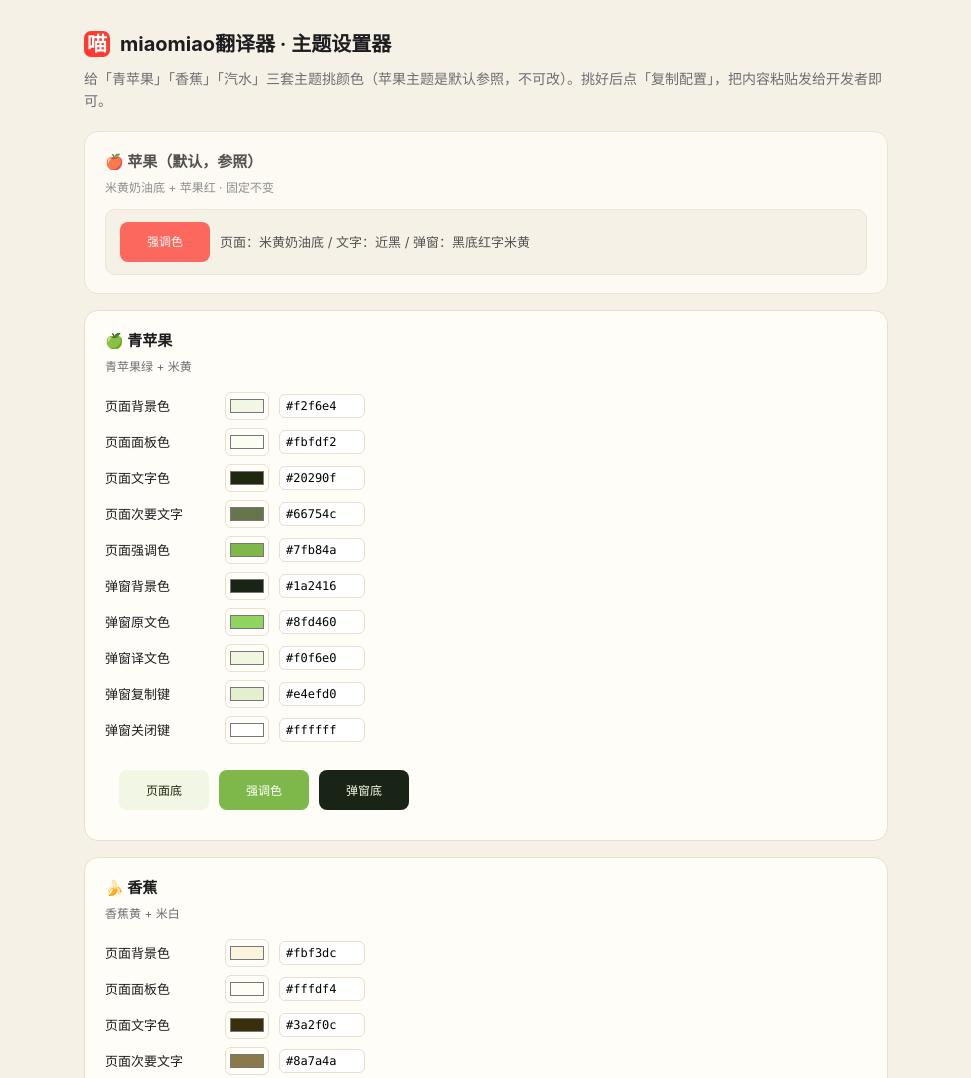
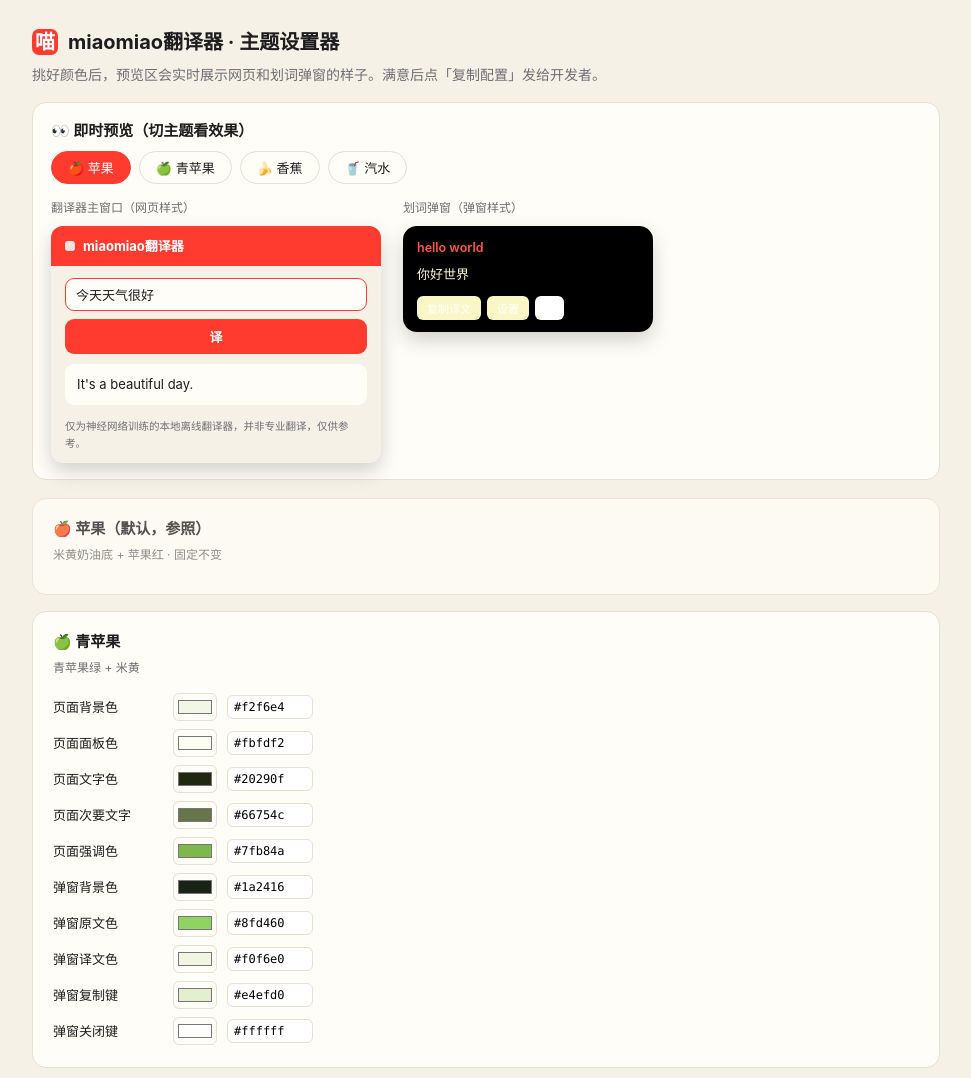
Before and after one commit to MengDi-web/offline-translator, a website: page 主题设置器.html in a window 1280 px wide. Shown: the top 1078 px of the page, without its empty margins (154-1125 px from the left). Drawn offline with Linux system fonts and the light colour scheme.

Commit message:
主题设置器增加即时预览: 网页样式与弹窗样式模拟
- 顶部预览区: 主题切换(苹果/青苹果/香蕉/汽水)
- 网页模拟: 品牌栏/输入框/翻译按钮/结果卡片/免责声明, 按页面配色渲染
- 弹窗模拟: 原文/译文/复制/设置/关闭按钮, 按弹窗配色渲染
- 改颜色实时刷新预览, 所见即所得

```diff
--- a/主题设置器.html
+++ b/主题设置器.html
@@ -7,139 +7,186 @@
 <style>
   :root { --bg:#f6f1e7; --panel:#fffdf7; --text:#1d1d1f; --muted:#6e6e73; --accent:#ff3b30; --border:#e8dfcf; }
   * { box-sizing:border-box; margin:0; padding:0; }
-  body { background:var(--bg); color:var(--text); font:14px/1.6 -apple-system, "PingFang SC", sans-serif; padding:28px; max-width:860px; margin:0 auto; }
+  body { background:var(--bg); color:var(--text); font:14px/1.6 -apple-system, "PingFang SC", sans-serif; padding:26px; max-width:960px; margin:0 auto; }
   h1 { font-size:20px; display:flex; align-items:center; gap:10px; }
   h1 .logo { width:26px; height:26px; border-radius:7px; background:var(--accent); color:#fff; display:flex; align-items:center; justify-content:center; font-weight:700; }
-  p.desc { color:var(--muted); margin:8px 0 18px; }
+  p.desc { color:var(--muted); margin:6px 0 16px; }
+  .preview-zone { background:var(--panel); border:1px solid var(--border); border-radius:14px; padding:16px 18px; margin-bottom:18px; }
+  .preview-zone h2 { font-size:15px; margin-bottom:8px; }
+  .switch { display:flex; gap:8px; margin-bottom:14px; flex-wrap:wrap; }
+  .switch button { padding:6px 16px; border:1px solid var(--border); border-radius:20px; background:transparent; cursor:pointer; font-size:13px; color:var(--text); }
+  .switch button.on { background:var(--accent); border-color:var(--accent); color:#fff; }
+  .mocks { display:flex; gap:22px; flex-wrap:wrap; align-items:flex-start; }
+  .mock-title { font-size:12px; color:var(--muted); margin-bottom:8px; }
+  .mock { border-radius:12px; overflow:hidden; box-shadow:0 8px 20px rgba(0,0,0,.18); }
+  .page-mock { width:330px; }
+  .page-mock .pm-brand { padding:10px 14px; font-weight:700; font-size:13px; display:flex; align-items:center; gap:8px; }
+  .page-mock .pm-brand .dot { width:10px; height:10px; border-radius:3px; }
+  .page-mock .pm-body { padding:12px 14px 14px; }
+  .page-mock .pm-input { width:100%; border-radius:9px; border:1px solid; padding:8px 10px; font-size:13px; }
+  .page-mock .pm-btn { width:100%; margin-top:8px; border:none; border-radius:9px; padding:8px; font-size:13px; font-weight:600; }
+  .page-mock .pm-result { margin-top:10px; border-radius:9px; padding:10px 12px; font-size:13px; }
+  .page-mock .pm-foot { padding:0 14px 10px; font-size:10.5px; }
+  .pop-mock { width:250px; border-radius:14px; padding:12px 14px 12px; }
+  .pop-mock .om-orig { font-size:12.5px; font-weight:600; }
+  .pop-mock .om-trans { font-size:13px; margin-top:6px; }
+  .pop-mock .om-btns { display:flex; gap:6px; margin-top:12px; }
+  .pop-mock .om-btns button { border:none; border-radius:6px; padding:4px 10px; font-size:11px; color:#fff; }
   .theme { background:var(--panel); border:1px solid var(--border); border-radius:14px; padding:18px 20px; margin-bottom:16px; }
   .theme h2 { font-size:15px; margin-bottom:4px; }
   .theme .hint { color:var(--muted); font-size:12px; margin-bottom:12px; }
   .theme.fixed { opacity:.75; }
   .theme.fixed .row input { pointer-events:none; }
   .row { display:flex; align-items:center; gap:10px; padding:4px 0; }
-  .row label { width:110px; font-size:13px; color:var(--text); }
+  .row label { width:110px; font-size:13px; }
   .row input[type=color] { width:44px; height:28px; border:1px solid var(--border); border-radius:6px; background:none; padding:2px; cursor:pointer; }
   .row .hex { width:86px; font-family:ui-monospace, Menlo, monospace; font-size:12px; padding:4px 6px; border:1px solid var(--border); border-radius:6px; }
-  .preview { margin-top:10px; border-radius:10px; padding:12px 14px; display:flex; gap:10px; align-items:center; font-size:13px; }
-  .preview .sw { width:90px; height:40px; border-radius:8px; display:flex; align-items:center; justify-content:center; font-size:12px; flex:none; }
   .actions { display:flex; gap:10px; margin:18px 0 10px; }
-  button { padding:9px 18px; border:none; border-radius:9px; font-size:14px; cursor:pointer; background:var(--accent); color:#fff; }
-  button.secondary { background:#e5e0d2; color:var(--text); }
+  button.action { padding:9px 18px; border:none; border-radius:9px; font-size:14px; cursor:pointer; background:var(--accent); color:#fff; }
+  button.action.secondary { background:#e5e0d2; color:var(--text); }
   textarea { width:100%; height:150px; font-family:ui-monospace, Menlo, monospace; font-size:12px; border:1px solid var(--border); border-radius:10px; padding:10px; }
   .tip { color:var(--muted); font-size:12px; margin-top:8px; }
 </style>
 </head>
 <body>
 <h1><span class="logo">喵</span>miaomiao翻译器 · 主题设置器</h1>
-<p class="desc">给「青苹果」「香蕉」「汽水」三套主题挑颜色（苹果主题是默认参照，不可改）。挑好后点「复制配置」，把内容粘贴发给开发者即可。</p>
+<p class="desc">挑好颜色后，预览区会实时展示网页和划词弹窗的样子。满意后点「复制配置」发给开发者。</p>
+
+<div class="preview-zone">
+  <h2>👀 即时预览（切主题看效果）</h2>
+  <div class="switch" id="switch"></div>
+  <div class="mocks">
+    <div>
+      <div class="mock-title">翻译器主窗口（网页样式）</div>
+      <div class="mock page-mock" id="pageMock">
+        <div class="pm-brand" id="pmBrand"><span class="dot" id="pmBrandDot"></span><span id="pmBrandText">miaomiao翻译器</span></div>
+        <div class="pm-body" id="pmBody">
+          <input class="pm-input" id="pmInput" value="今天天气很好" readonly>
+          <button class="pm-btn" id="pmBtn">译</button>
+          <div class="pm-result" id="pmResult">It's a beautiful day.</div>
+        </div>
+        <div class="pm-foot" id="pmFoot">仅为神经网络训练的本地离线翻译器，并非专业翻译，仅供参考。</div>
+      </div>
+    </div>
+    <div>
+      <div class="mock-title">划词弹窗（弹窗样式）</div>
+      <div class="mock pop-mock" id="popMock">
+        <div class="om-orig" id="omOrig">hello world</div>
+        <div class="om-trans" id="omTrans">你好世界</div>
+        <div class="om-btns">
+          <button id="omCopy">复制译文</button>
+          <button id="omSet">设置</button>
+          <button id="omClose">✕</button>
+        </div>
+      </div>
+    </div>
+  </div>
+</div>
 
 <div class="theme fixed">
   <h2>🍎 苹果（默认，参照）</h2>
   <div class="hint">米黄奶油底 + 苹果红 · 固定不变</div>
-  <div class="preview" style="background:#f6f1e7; border:1px solid #e8dfcf; color:#1d1d1f;">
-    <div class="sw" style="background:#ff3b30; color:#fff;">强调色</div>
-    <span>页面：米黄奶油底 / 文字：近黑 / 弹窗：黑底红字米黄</span>
-  </div>
 </div>
-
 <div class="theme" data-theme="green-apple">
   <h2>🍏 青苹果</h2>
   <div class="hint">青苹果绿 + 米黄</div>
   <div class="rows"></div>
-  <div class="preview"><div class="sw p-bg">页面底</div><div class="sw p-accent">强调色</div><div class="sw pop-bg">弹窗底</div></div>
 </div>
-
 <div class="theme" data-theme="banana">
   <h2>🍌 香蕉</h2>
   <div class="hint">香蕉黄 + 米白</div>
   <div class="rows"></div>
-  <div class="preview"><div class="sw p-bg">页面底</div><div class="sw p-accent">强调色</div><div class="sw pop-bg">弹窗底</div></div>
 </div>
-
 <div class="theme" data-theme="soda">
   <h2>🥤 汽水</h2>
   <div class="hint">汽水蓝 + 玻璃感</div>
   <div class="rows"></div>
-  <div class="preview"><div class="sw p-bg">页面底</div><div class="sw p-accent">强调色</div><div class="sw pop-bg">弹窗底</div></div>
 </div>
 
 <div class="actions">
-  <button onclick="copyJson()">📋 复制配置</button>
-  <button class="secondary" onclick="saveFile()">💾 保存为文件（Chrome/Edge 可用）</button>
+  <button class="action" onclick="copyJson()">📋 复制配置</button>
+  <button class="action secondary" onclick="saveFile()">💾 保存为文件（Chrome/Edge 可用）</button>
 </div>
 <textarea id="out" readonly></textarea>
 <p class="tip">复制内容形如 {"green-apple":{...},"banana":{...},"soda":{...}} —— 粘贴到对话里发给开发者即可。</p>
 
 <script>
-// 每个主题可调的 10 个颜色：页面 5 个 + 弹窗 5 个
 const FIELDS = [
-  ['pageBg',    '页面背景色'],
-  ['pagePanel', '页面面板色'],
-  ['pageText',  '页面文字色'],
-  ['pageMuted', '页面次要文字'],
-  ['pageAccent','页面强调色'],
-  ['popupBg',   '弹窗背景色'],
-  ['popupOrig', '弹窗原文色'],
-  ['popupTrans','弹窗译文色'],
-  ['popupCopy', '弹窗复制键'],
-  ['popupClose','弹窗关闭键'],
+  ['pageBg','页面背景色'],['pagePanel','页面面板色'],['pageText','页面文字色'],
+  ['pageMuted','页面次要文字'],['pageAccent','页面强调色'],
+  ['popupBg','弹窗背景色'],['popupOrig','弹窗原文色'],['popupTrans','弹窗译文色'],
+  ['popupCopy','弹窗复制键'],['popupClose','弹窗关闭键'],
 ];
-// 默认值（当前代码里的配色）
+const APPLE = { pageBg:'#f6f1e7', pagePanel:'#fffdf7', pageText:'#1d1d1f', pageMuted:'#6e6e73', pageAccent:'#ff3b30', popupBg:'#000000', popupOrig:'#ff5648', popupTrans:'#fbf6cf', popupCopy:'#fbf6c6', popupClose:'#ffffff' };
 const DEFAULTS = {
   'green-apple': { pageBg:'#f2f6e4', pagePanel:'#fbfdf2', pageText:'#20290f', pageMuted:'#66754c', pageAccent:'#7fb84a', popupBg:'#1a2416', popupOrig:'#8fd460', popupTrans:'#f0f6e0', popupCopy:'#e4efd0', popupClose:'#ffffff' },
   'banana':      { pageBg:'#fbf3dc', pagePanel:'#fffdf4', pageText:'#3a2f0c', pageMuted:'#8a7a4a', pageAccent:'#f5c400', popupBg:'#2a2410', popupOrig:'#ffd54a', popupTrans:'#fdf6de', popupCopy:'#f6ecc4', popupClose:'#ffffff' },
   'soda':        { pageBg:'#e7f2f6', pagePanel:'#f4fafc', pageText:'#0e2f3a', pageMuted:'#5f7f8c', pageAccent:'#3aa9c9', popupBg:'#0e2730', popupOrig:'#5cc4e0', popupTrans:'#e0f2f9', popupCopy:'#cceaf3', popupClose:'#ffffff' },
 };
+const state = JSON.parse(JSON.stringify(DEFAULTS));
+const THEME_ORDER = ['apple','green-apple','banana','soda'];
+let current = 'apple';
 
-const state = JSON.parse(JSON.stringify(DEFAULTS));
+const sw = document.getElementById('switch');
+THEME_ORDER.forEach(id => {
+  const b = document.createElement('button');
+  b.textContent = { apple:'🍎 苹果', 'green-apple':'🍏 青苹果', banana:'🍌 香蕉', soda:'🥤 汽水' }[id];
+  b.onclick = () => { current = id; renderSwitch(); renderPreview(); };
+  sw.appendChild(b);
+});
+function renderSwitch(){ [...sw.children].forEach((b,i)=>b.classList.toggle('on',THEME_ORDER[i]===current)); }
 
 document.querySelectorAll('.theme[data-theme]').forEach(t => {
   const id = t.dataset.theme;
   const rows = t.querySelector('.rows');
-  FIELDS.forEach(([key, label]) => {
-    const row = document.createElement('div');
-    row.className = 'row';
-    const lab = document.createElement('label');
-    lab.textContent = label;
-    const color = document.createElement('input');
-    color.type = 'color';
-    color.value = state[id][key];
-    const hex = document.createElement('input');
-    hex.className = 'hex';
-    hex.value = state[id][key];
-    const sync = v => { color.value = v; hex.value = v; state[id][key] = v; renderPreview(t, id); };
-    color.addEventListener('input', () => sync(color.value));
-    hex.addEventListener('change', () => { if (/^#[0-9a-fA-F]{6}$/.test(hex.value)) sync(hex.value); });
-    row.append(lab, color, hex);
-    rows.appendChild(row);
+  FIELDS.forEach(([key,label]) => {
+    const row = document.createElement('div'); row.className = 'row';
+    const lab = document.createElement('label'); lab.textContent = label;
+    const color = document.createElement('input'); color.type = 'color'; color.value = state[id][key];
+    const hex = document.createElement('input'); hex.className = 'hex'; hex.value = state[id][key];
+    const sync = v => { color.value = v; hex.value = v; state[id][key] = v; if (current===id) renderPreview(); };
+    color.addEventListener('input', ()=>sync(color.value));
+    hex.addEventListener('change', ()=>{ if (/^#[0-9a-fA-F]{6}$/.test(hex.value)) sync(hex.value); });
+    row.append(lab,color,hex); rows.appendChild(row);
   });
 });
 
-function renderPreview(t, id) {
-  const c = state[id];
-  const sws = t.querySelectorAll('.sw');
-  sws[0].style.background = c.pageBg; sws[0].style.color = c.pageText;
-  sws[1].style.background = c.pageAccent; sws[1].style.color = '#fff';
-  sws[2].style.background = c.popupBg; sws[2].style.color = c.popupTrans;
+function renderPreview(){
+  const c = current==='apple' ? APPLE : state[current];
+  const pm = document.getElementById('pageMock');
+  pm.style.background = c.pageBg; pm.style.color = c.pageText;
+  document.getElementById('pmBrand').style.background = c.pageAccent;
+  document.getElementById('pmBrand').style.color = '#fff';
+  document.getElementById('pmBrandDot').style.background = 'rgba(255,255,255,.85)';
+  document.getElementById('pmBody').style.background = c.pageBg;
+  const input = document.getElementById('pmInput');
+  input.style.background = c.pagePanel; input.style.color = c.pageText; input.style.borderColor = c.pageAccent;
+  const btn = document.getElementById('pmBtn');
+  btn.style.background = c.pageAccent; btn.style.color = '#fff';
+  const result = document.getElementById('pmResult');
+  result.style.background = c.pagePanel; result.style.color = c.pageText;
+  document.getElementById('pmFoot').style.color = c.pageMuted;
+  const pop = document.getElementById('popMock');
+  pop.style.background = c.popupBg;
+  document.getElementById('omOrig').style.color = c.popupOrig;
+  document.getElementById('omTrans').style.color = c.popupTrans;
+  document.getElementById('omCopy').style.background = c.popupCopy;
+  document.getElementById('omSet').style.background = c.popupCopy;
+  document.getElementById('omClose').style.background = c.popupClose;
 }
-document.querySelectorAll('.theme[data-theme]').forEach(t => renderPreview(t, t.dataset.theme));
+renderSwitch(); renderPreview();
 
-function buildJson() {
-  return JSON.stringify(state, null, 2);
-}
-function copyJson() {
+function buildJson(){ return JSON.stringify(state,null,2); }
+function copyJson(){
   const out = document.getElementById('out');
-  out.value = buildJson();
-  out.select();
+  out.value = buildJson(); out.select();
   try { document.execCommand('copy'); alert('已复制！请粘贴发给开发者'); }
   catch { alert('请手动复制下面的内容'); }
 }
-function saveFile() {
-  const blob = new Blob([buildJson()], { type: 'application/json' });
+function saveFile(){
+  const blob = new Blob([buildJson()], {type:'application/json'});
   const a = document.createElement('a');
-  a.href = URL.createObjectURL(blob);
-  a.download = '主题配置.json';
-  a.click();
+  a.href = URL.createObjectURL(blob); a.download = '主题配置.json'; a.click();
   alert('已下载 主题配置.json，把它放到项目文件夹或直接发给我');
 }
 </script>
```
